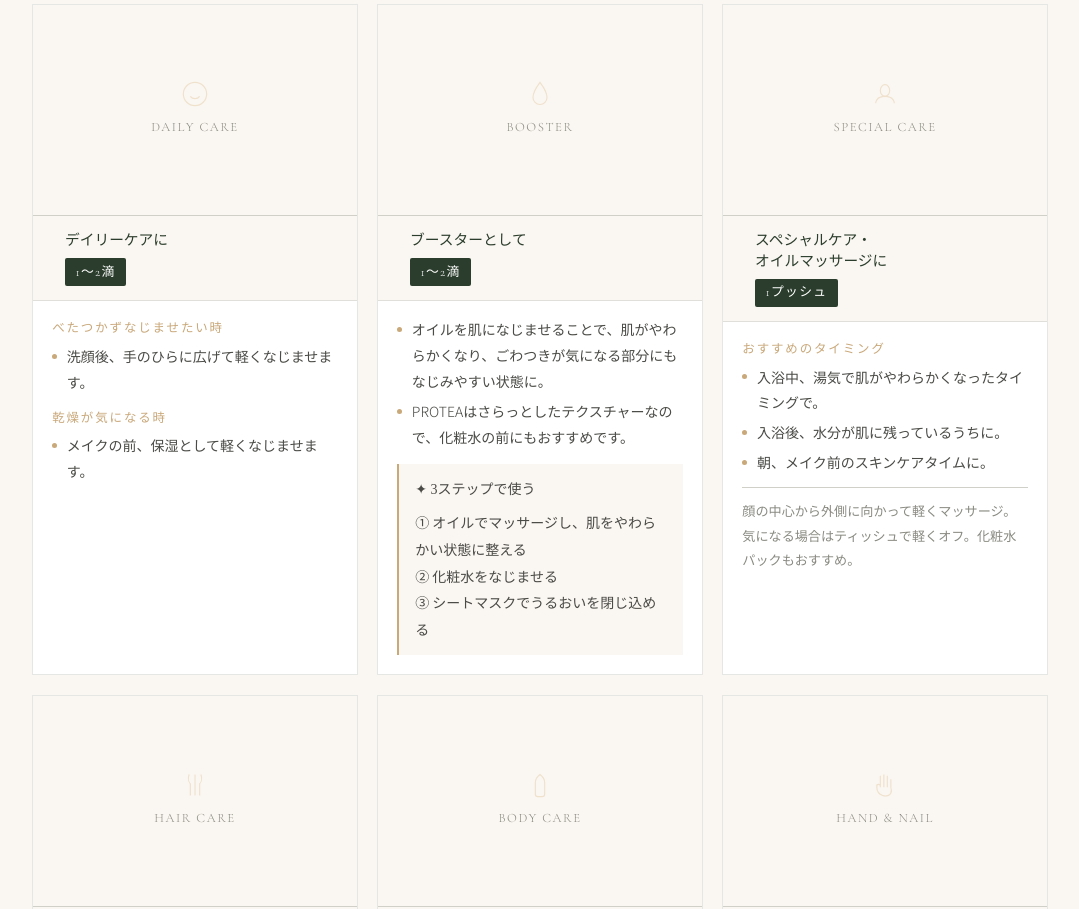
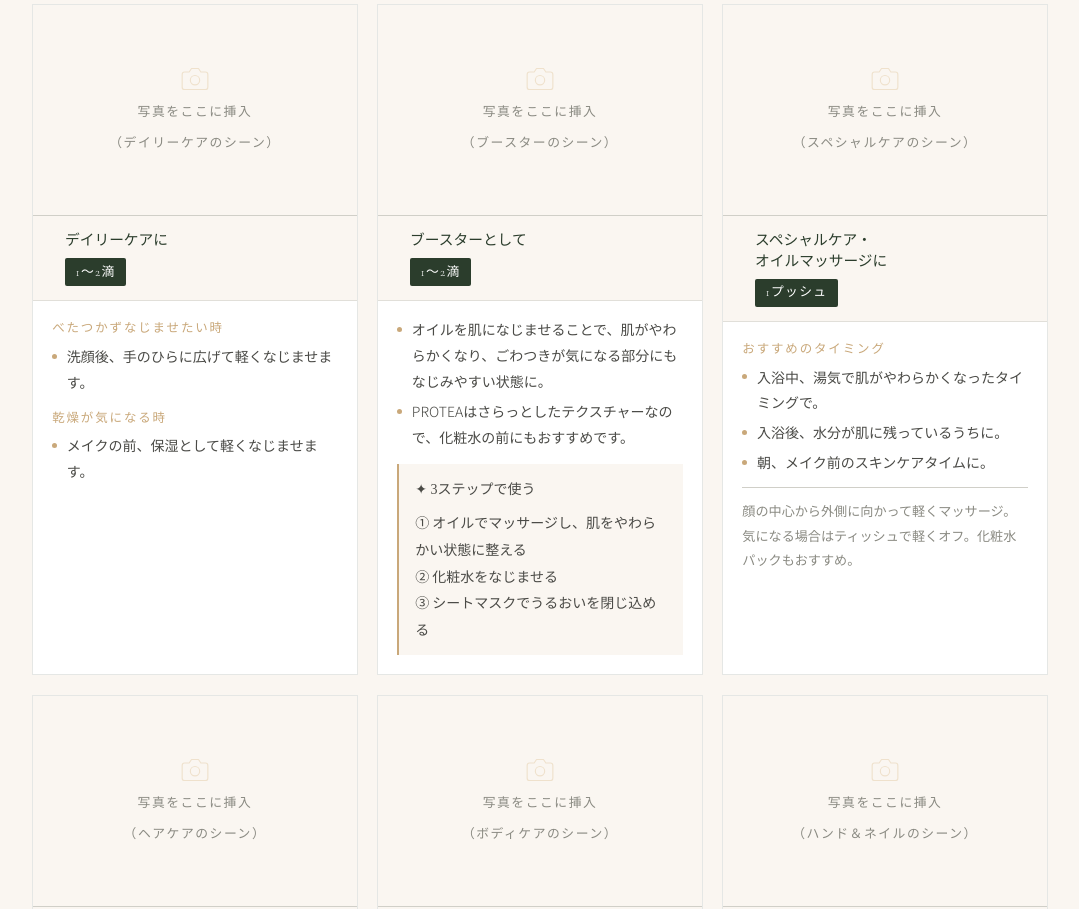
Before and after one commit to serenbloom/protea-lp, a plain HTML site: page index.html in a window 1280 px wide. Shown: the part 7100-8009 px from the top of the page, without its empty margins (100-1179 px from the left). Drawn offline with nearby package versions, Linux system fonts and the light colour scheme.

Commit message:
Add files via upload

```diff
--- a/index.html
+++ b/index.html
@@ -1954,8 +1954,9 @@
 
         <!-- デイリーケア -->
         <div class="how-card fade-in">
+          <!-- 📷 写真を差し替える場合: <div class="how-card-photo-placeholder"> を削除し、<img src="画像パス" alt="説明"> を追加 -->
           <div class="how-card-photo">
-            <div class="how-card-photo-placeholder"><svg viewBox="0 0 24 24"><circle cx="12" cy="12" r="10"/><path d="M8 14s1.5 2 4 2 4-2 4-2"/><line x1="9" y1="9" x2="9.01" y2="9"/><line x1="15" y1="9" x2="15.01" y2="9"/></svg>DAILY CARE</div>
+            <div class="how-card-photo-placeholder"><svg viewBox="0 0 24 24"><path d="M23 19a2 2 0 0 1-2 2H3a2 2 0 0 1-2-2V8a2 2 0 0 1 2-2h4l2-3h6l2 3h4a2 2 0 0 1 2 2z"/><circle cx="12" cy="13" r="4"/></svg>写真をここに挿入<span>（デイリーケアのシーン）</span></div>
           </div>
           <div class="how-card-top">
             <div class="how-card-icon">
@@ -1976,8 +1977,9 @@
 
         <!-- ブースター -->
         <div class="how-card fade-in fade-in-delay-1">
+          <!-- 📷 写真を差し替える場合: <div class="how-card-photo-placeholder"> を削除し、<img src="画像パス" alt="説明"> を追加 -->
           <div class="how-card-photo">
-            <div class="how-card-photo-placeholder"><svg viewBox="0 0 24 24"><path d="M12 2C12 2 6 10 6 15a6 6 0 0 0 12 0C18 10 12 2 12 2z"/></svg>BOOSTER</div>
+            <div class="how-card-photo-placeholder"><svg viewBox="0 0 24 24"><path d="M23 19a2 2 0 0 1-2 2H3a2 2 0 0 1-2-2V8a2 2 0 0 1 2-2h4l2-3h6l2 3h4a2 2 0 0 1 2 2z"/><circle cx="12" cy="13" r="4"/></svg>写真をここに挿入<span>（ブースターのシーン）</span></div>
           </div>
           <div class="how-card-top">
             <div class="how-card-icon">
@@ -2000,8 +2002,9 @@
 
         <!-- スペシャルケア -->
         <div class="how-card fade-in">
+          <!-- 📷 写真を差し替える場合: <div class="how-card-photo-placeholder"> を削除し、<img src="画像パス" alt="説明"> を追加 -->
           <div class="how-card-photo">
-            <div class="how-card-photo-placeholder"><svg viewBox="0 0 24 24"><path d="M4 20C4 20 4 14 12 14C20 14 20 20 20 20"/><ellipse cx="12" cy="9" rx="4" ry="5"/></svg>SPECIAL CARE</div>
+            <div class="how-card-photo-placeholder"><svg viewBox="0 0 24 24"><path d="M23 19a2 2 0 0 1-2 2H3a2 2 0 0 1-2-2V8a2 2 0 0 1 2-2h4l2-3h6l2 3h4a2 2 0 0 1 2 2z"/><circle cx="12" cy="13" r="4"/></svg>写真をここに挿入<span>（スペシャルケアのシーン）</span></div>
           </div>
           <div class="how-card-top">
             <div class="how-card-icon">
@@ -2023,8 +2026,9 @@
 
         <!-- ヘアケア -->
         <div class="how-card fade-in fade-in-delay-1">
+          <!-- 📷 写真を差し替える場合: <div class="how-card-photo-placeholder"> を削除し、<img src="画像パス" alt="説明"> を追加 -->
           <div class="how-card-photo">
-            <div class="how-card-photo-placeholder"><svg viewBox="0 0 24 24"><path d="M7 3C7 3 5 8 8 11L8 21"/><path d="M12 3L12 21"/><path d="M17 3C17 3 19 8 16 11L16 21"/></svg>HAIR CARE</div>
+            <div class="how-card-photo-placeholder"><svg viewBox="0 0 24 24"><path d="M23 19a2 2 0 0 1-2 2H3a2 2 0 0 1-2-2V8a2 2 0 0 1 2-2h4l2-3h6l2 3h4a2 2 0 0 1 2 2z"/><circle cx="12" cy="13" r="4"/></svg>写真をここに挿入<span>（ヘアケアのシーン）</span></div>
           </div>
           <div class="how-card-top">
             <div class="how-card-icon">
@@ -2045,8 +2049,9 @@
 
         <!-- ボディケア -->
         <div class="how-card fade-in">
+          <!-- 📷 写真を差し替える場合: <div class="how-card-photo-placeholder"> を削除し、<img src="画像パス" alt="説明"> を追加 -->
           <div class="how-card-photo">
-            <div class="how-card-photo-placeholder"><svg viewBox="0 0 24 24"><path d="M12 3C12 3 8 6 8 10L8 20C8 21 9 22 10 22L14 22C15 22 16 21 16 20L16 10C16 6 12 3 12 3z"/></svg>BODY CARE</div>
+            <div class="how-card-photo-placeholder"><svg viewBox="0 0 24 24"><path d="M23 19a2 2 0 0 1-2 2H3a2 2 0 0 1-2-2V8a2 2 0 0 1 2-2h4l2-3h6l2 3h4a2 2 0 0 1 2 2z"/><circle cx="12" cy="13" r="4"/></svg>写真をここに挿入<span>（ボディケアのシーン）</span></div>
           </div>
           <div class="how-card-top">
             <div class="how-card-icon">
@@ -2067,8 +2072,9 @@
 
         <!-- ハンドケア・ネイルケア -->
         <div class="how-card fade-in fade-in-delay-1">
+          <!-- 📷 写真を差し替える場合: <div class="how-card-photo-placeholder"> を削除し、<img src="画像パス" alt="説明"> を追加 -->
           <div class="how-card-photo">
-            <div class="how-card-photo-placeholder"><svg viewBox="0 0 24 24"><path d="M8 4L8 14"/><path d="M11 3L11 14"/><path d="M14 4L14 14"/><path d="M17 7L17 14C17 14 18 17 17 19C16 21 13 22 10 21C7 20 5 17 5 14L5 12C5 12 6 11 8 12"/></svg>HAND &amp; NAIL</div>
+            <div class="how-card-photo-placeholder"><svg viewBox="0 0 24 24"><path d="M23 19a2 2 0 0 1-2 2H3a2 2 0 0 1-2-2V8a2 2 0 0 1 2-2h4l2-3h6l2 3h4a2 2 0 0 1 2 2z"/><circle cx="12" cy="13" r="4"/></svg>写真をここに挿入<span>（ハンド＆ネイルのシーン）</span></div>
           </div>
           <div class="how-card-top">
             <div class="how-card-icon">
```
